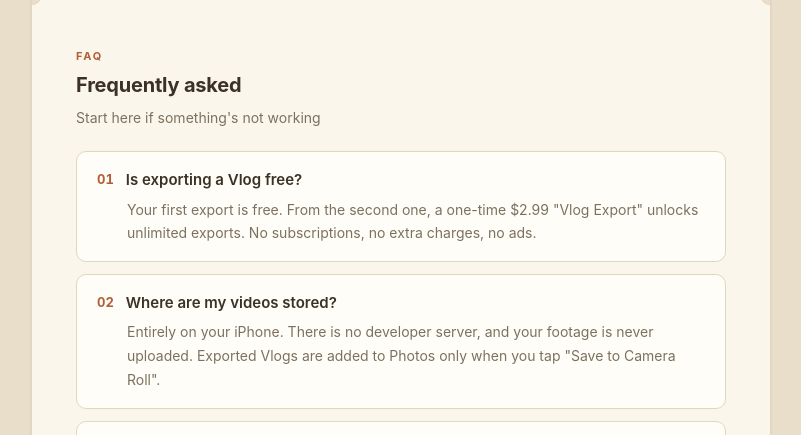
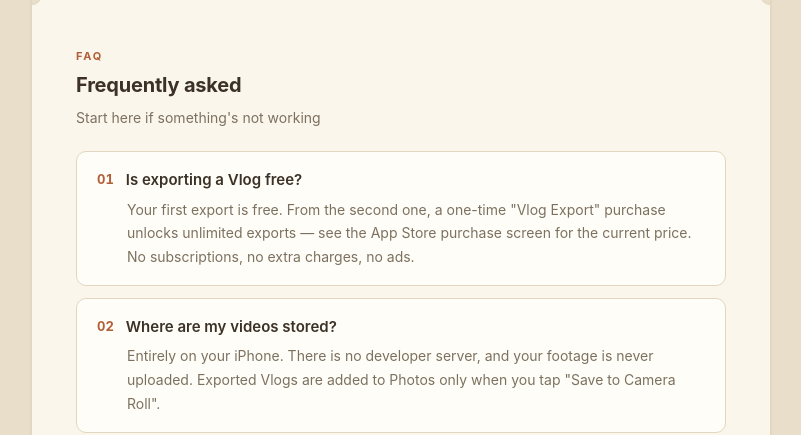
Before and after one commit to kizzz9/tabilm-support, a plain HTML site: page en/index.html in a window 1280 px wide. Shown: the part 303-738 px from the top of the page, without its empty margins (239-1040 px from the left). Drawn offline with Linux system fonts and the light colour scheme.

Commit message:
サポートFAQから具体的な金額表記を削除 (ja ¥500 / en $2.99) — 価格はApp Store側で確認

```diff
--- a/en/index.html
+++ b/en/index.html
@@ -160,7 +160,7 @@ body {
       <div class="faq-list">
         <div class="faq">
           <h3><span class="faq-no">01</span>Is exporting a Vlog free?</h3>
-          <p>Your first export is free. From the second one, a one-time $2.99 "Vlog Export" unlocks unlimited exports. No subscriptions, no extra charges, no ads.</p>
+          <p>Your first export is free. From the second one, a one-time "Vlog Export" purchase unlocks unlimited exports — see the App Store purchase screen for the current price. No subscriptions, no extra charges, no ads.</p>
         </div>
         <div class="faq">
           <h3><span class="faq-no">02</span>Where are my videos stored?</h3>
```
Also changed, not shown: index.html (+1 -1 lines).
